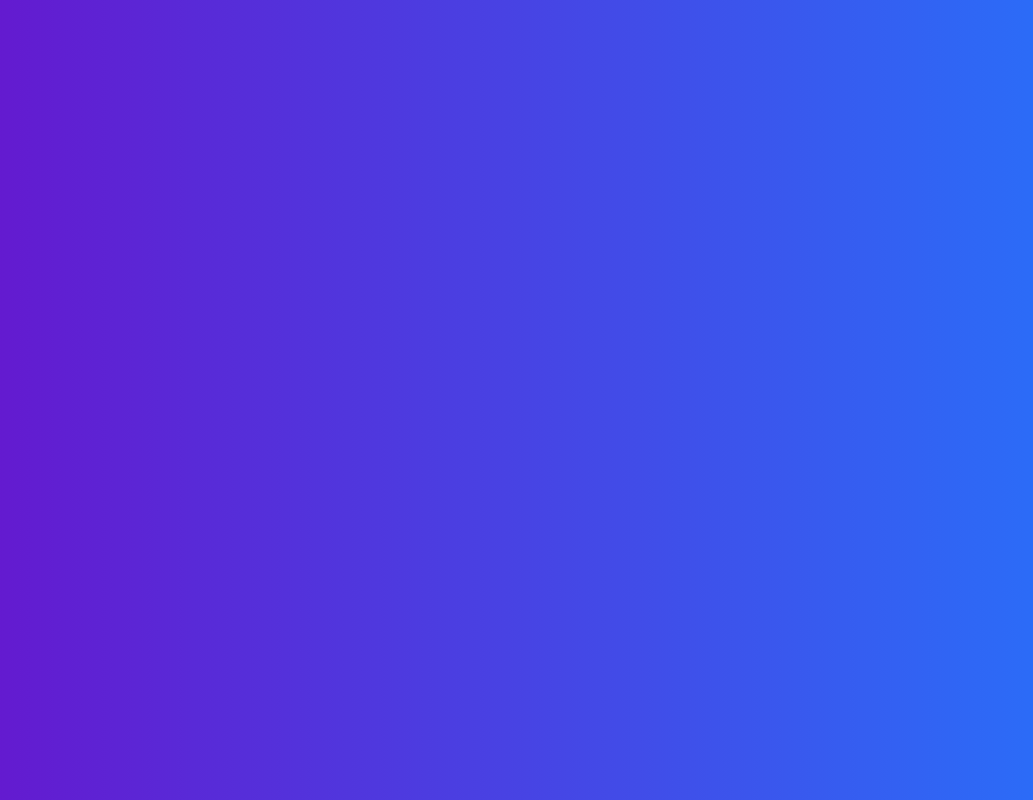
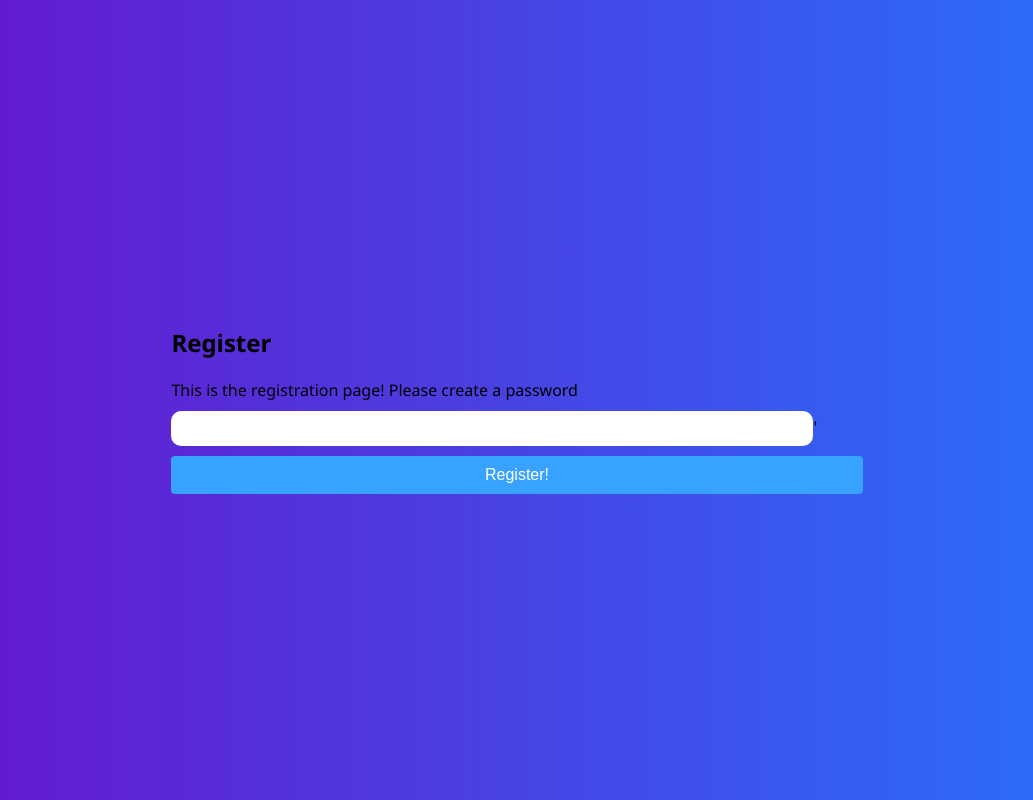
Before and after one commit to pmonda/Plan.ai, a React (Create React App) app in the folder dev/front/plan.io/: page /register in a window 1280 px wide. Before the commit this address had no page. Shown: the whole page, without its empty margins (123-1156 px from the left). Built offline with nearby package versions, Linux system fonts and the light colour scheme.

Commit message:
edited gitignore and some routing

```diff
--- a/dev/front/plan.io/src/App.js
+++ b/dev/front/plan.io/src/App.js
@@ -1,15 +1,16 @@
 // App.js
 import React from 'react';
-import { BrowserRouter as Router, Route, Routes } from 'react-router-dom';
+import { BrowserRouter as Router, Route, Routes, NavLink} from 'react-router-dom';
 import Login from './login';
 import Dashboard from './Dash'; // Create this component
-
+import Register from './Register';
 function App() {
   return (
     <Router>
       <Routes>
         <Route path="/" element={<Login />} />
         <Route path="/dashboard" element={<Dashboard />} />
+        <Route path="/register" element={<Register />} />
       </Routes>
     </Router>
   );
--- /dev/null
+++ b/dev/front/plan.io/src/Register.js
@@ -0,0 +1,30 @@
+import React, { useState } from 'react';
+import { useLocation } from 'react-router-dom';
+import logins from './login';
+
+const Register = () =>
+{
+    const location = useLocation();
+
+    const handleChange = (event) => {
+        setNewPassword(event.target.value);
+    };
+
+    function createAccount() {
+        logins[location.state.username] = newPassword;
+    }
+
+    const [newPassword, setNewPassword] = useState('');
+
+    return (
+        <div>
+            <h2>Register</h2>
+            This is the registration page!
+            Please create a password
+            <input value={newPassword} onChange={handleChange} type="text"></input>'
+            <button onClick={createAccount}>Register!</button>
+        </div>
+    );
+}
+
+export default Register;
--- a/dev/front/plan.io/src/login.jsx
+++ b/dev/front/plan.io/src/login.jsx
@@ -1,9 +1,9 @@
 import React, { useState } from 'react';
-import { useNavigate } from 'react-router-dom';
+import { useNavigate, useLocation } from 'react-router-dom';
 import './Login.css';
 import bannerlogo from '../src/assets/Plan.IO__1_-removebg-preview.png';
 
-const logins = {
+let logins = {
   'admin': 'test',
   'pmonda': 'password',
   'kpeddako': '12345',
@@ -14,19 +14,13 @@ function checkPassword(username, password) {
   return logins[username] === password;
 }
 
-function registered(username) {
-  if (logins.hasOwnProperty(username)) {
-    alert(username + ' is already registered');
-  } else {
-    let password = prompt("please set a password");
-    logins[username] = password;
-  }
-}
+
 
 export default function Login() {
   const [username, setUsername] = useState('');
   const [password, setPassword] = useState('');
   const navigate = useNavigate(); // Initialize useNavigate
+  const location = useLocation();
 
   const handleLogin = () => {
     if (checkPassword(username, password)) {
@@ -38,8 +32,16 @@ export default function Login() {
     }
   };
 
+  function registered(username) {
+    if (logins.hasOwnProperty(username)) {
+      alert(username + ' is already registered');
+    } else {
+      navigate('/register', {state: {username: username}});
+    }
+}
+
   const handleRegister = () => {
-    registered(username);
+     registered(username);
   };
 
   return (
```
Also changed, not shown: 2 other files (tests, documents, lock files or other folders).
